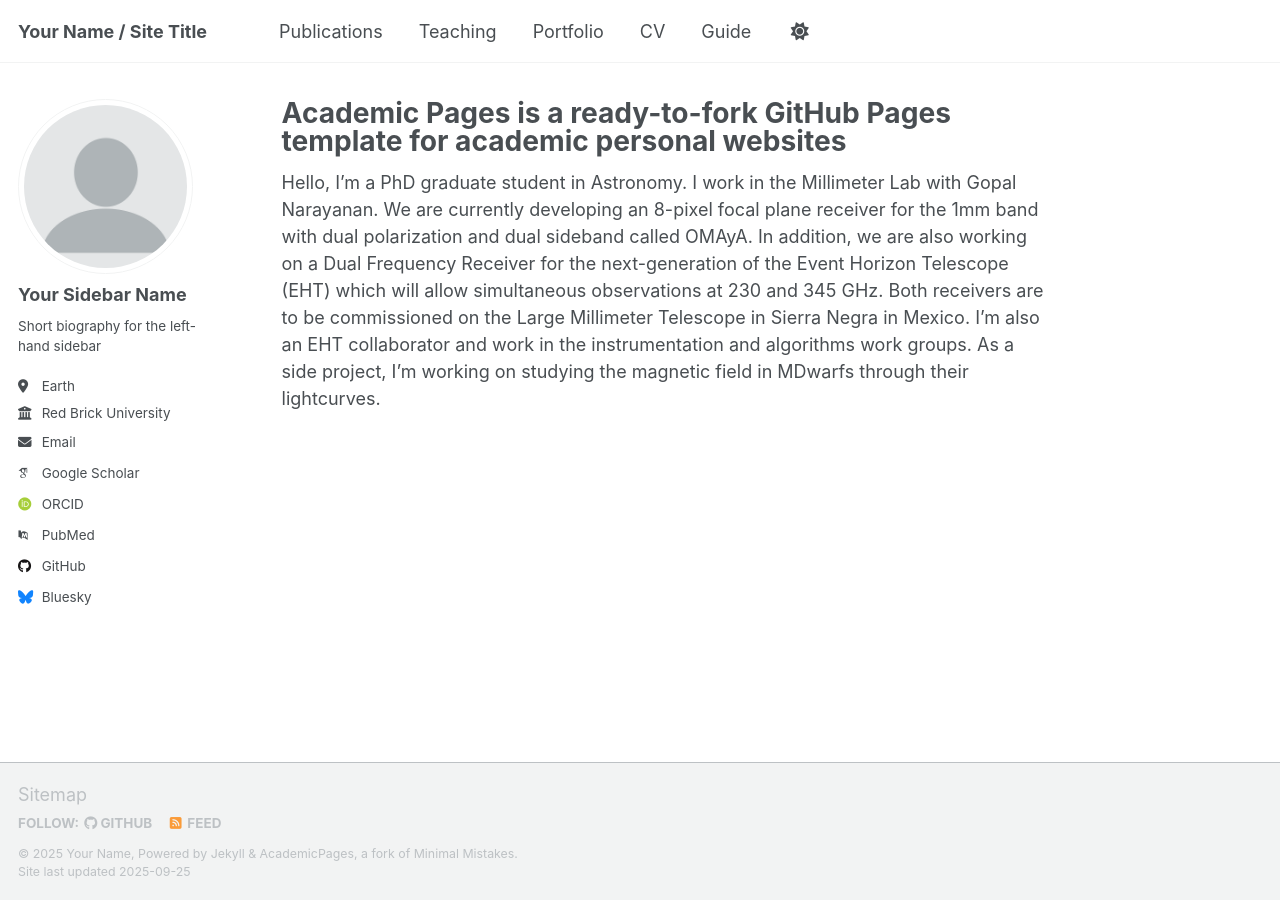
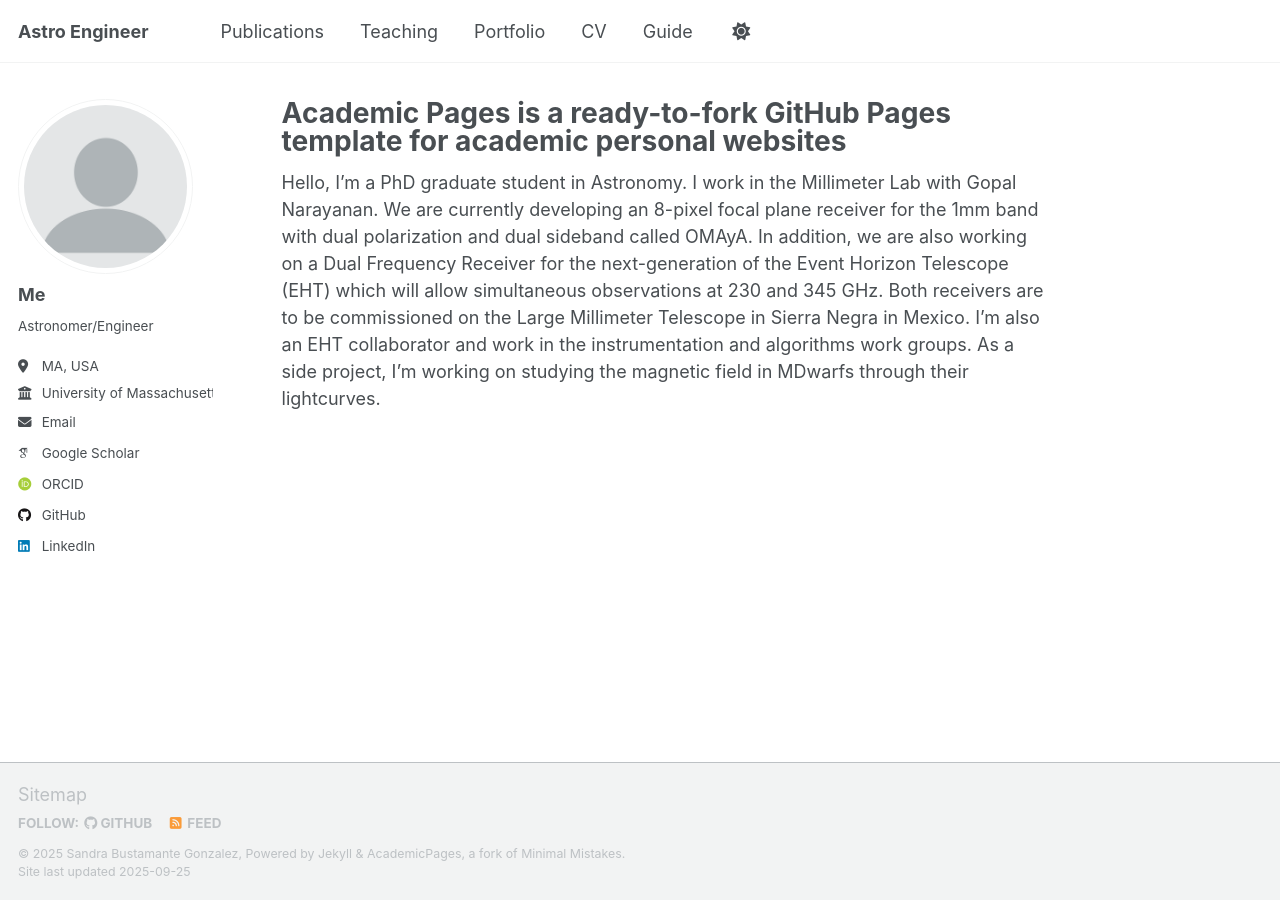
Before and after one commit to bugchan/bugchan, a Jekyll site: the page built from _pages/about.md, in a window 1280 px wide. Built offline with Jekyll 4.4.1, drawn with Linux system fonts in a browser that asks for light colours; some web fonts are replaced; a script that is not in the unit is left out.

Commit message:
Update _config.yml

```diff
--- a/_config.yml
+++ b/_config.yml
@@ -9,9 +9,9 @@
 # Basic Site Settings
 locale                   : "en-US"
 site_theme               : "default" # Currently available options are "default", "air"
-title                    : "Your Name / Site Title"
+title                    : "Astro Engineer"
 title_separator          : "-"
-name                     : &name "Your Name"
+name                     : &name "Sandra Bustamante Gonzalez"
 description              : &description "Your Name's academic portfolio"   # Update this with a general description of your site, this is the default if not overridden by a page
 url                      : https://bugchan.github.io # The base hostname & protocol for your site e.g. "https://[your GitHub username].github.io",
                                                            # or if you already have some other page hosted on Github then use "https://[your GitHub username].github.io/[Your Repo Name]"
@@ -24,13 +24,13 @@ repository               : "bugchan/bugchan.github.io"
 author:
   # Biographic information
   avatar           : "profile.png"
-  name             : "Your Sidebar Name"
+  name             : "Me"
   pronouns         : # example: "she/her"
-  bio              : "Short biography for the left-hand sidebar"
-  location         : "Earth"
-  employer         : "Red Brick University"
+  bio              : "Astronomer/Engineer"
+  location         : "MA, USA"
+  employer         : "University of Massachusetts"
   uri              : # URL
-  email            : "none@example.org"
+  email            : "sbustamanteg@umass.edu"
 
   # Academic websites
   academia         : # URL
@@ -38,9 +38,9 @@ author:
   googlescholar    : "https://scholar.google.com/citations?user=PS_CX0AAAAAJ"
   inspire-hep      : # URL
   impactstory      : # URL
-  orcid            : "http://orcid.org/yourorcidurl"
+  orcid            : "https://orcid.org/0000-0001-6169-1894"
   semantic         : # URL
-  pubmed           : "https://www.ncbi.nlm.nih.gov/pubmed/?term=john+snow"
+  pubmed           : #""
   researchgate     : # URL
   scopus           : # URL
 
@@ -54,7 +54,7 @@ author:
 
   # Social media
   artstation       : # Username
-  bluesky          : "bsky.app" # Replace this with you Bluesky username
+  bluesky          : #"bsky.app" # Replace this with you Bluesky username
   facebook         : # Username
   flickr           : # Username
   foursquare       : # Username
@@ -63,7 +63,7 @@ author:
   keybase          : # Username
   instagram        : # Username
   lastfm           : # Username
-  linkedin         : # Username
+  linkedin         : "https://www.linkedin.com/in/sandrabustamantegonzalez/" # Username
   mastodon         : # URL
   medium           : # URL
   pinterest        : # Username
@@ -135,7 +135,7 @@ yandex_site_verification :
 
 # Social Sharing
 twitter:
-  username               : &twitter
+  username               : #&twitter
 facebook:
   username               :
   app_id                 :
```
